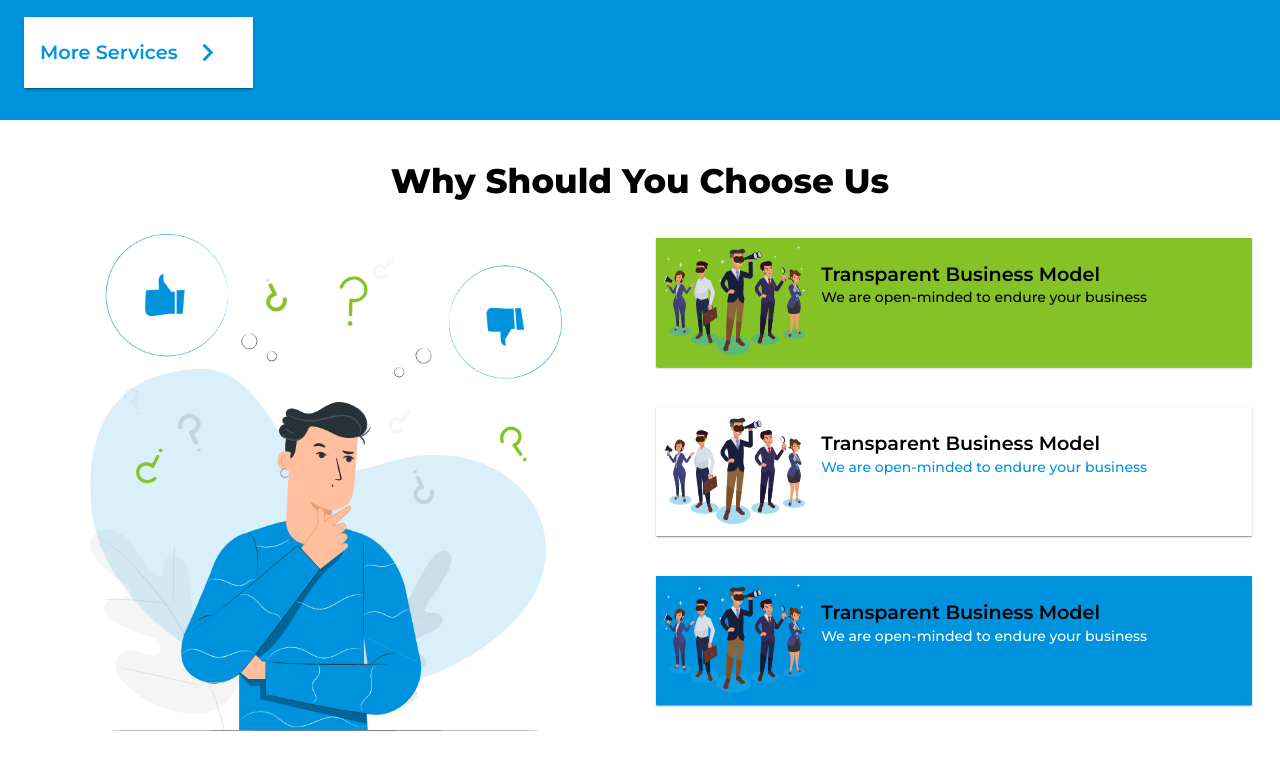
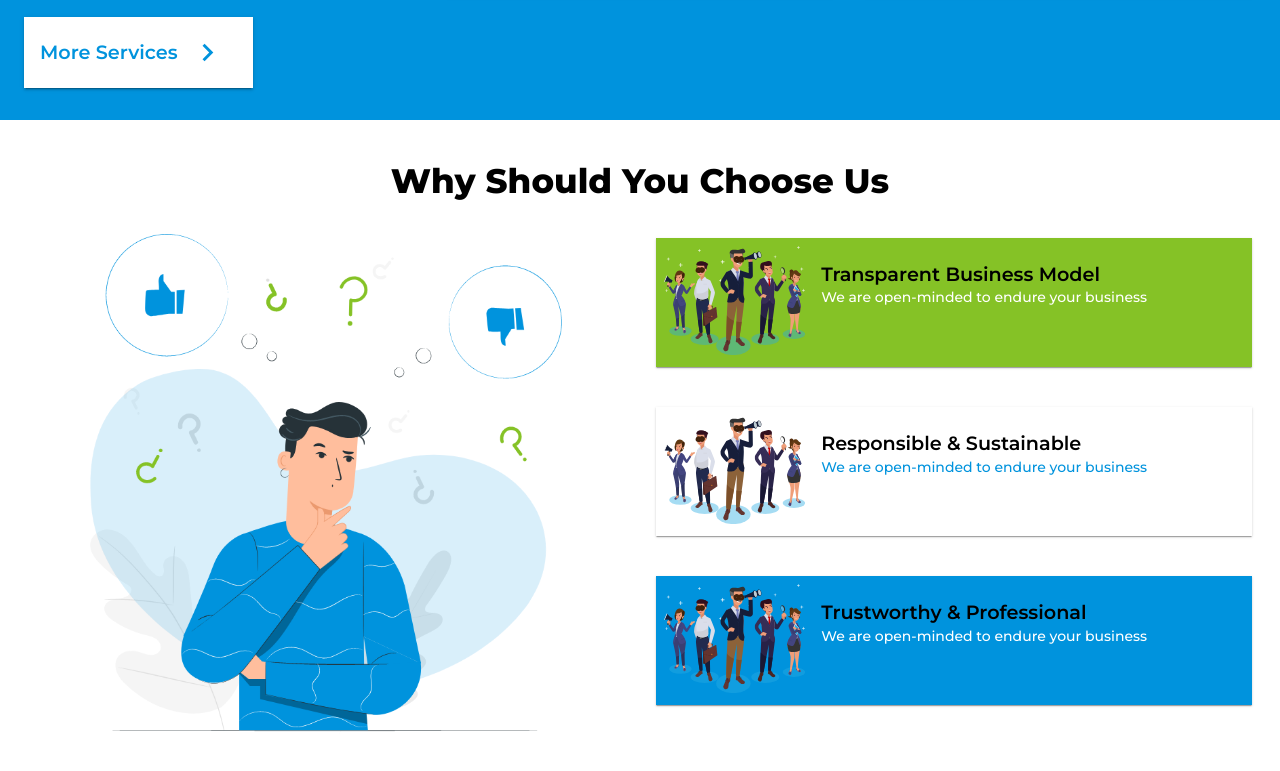
Before and after one commit to alexmurithi/sunnydalemanagement, a React (Create React App) app: page / in a window 1280 px wide. Shown: the part 1690-2461 px from the top of the page. Built offline with nearby package versions, Linux system fonts and the light colour scheme.

Commit message:
additional commit on why-choose-us section

```diff
--- a/src/Pages/LandingPage.js
+++ b/src/Pages/LandingPage.js
@@ -284,7 +284,7 @@ const WhyChooseUs =() =>{
                                             Transparent Business Model
                                         </Typography>
 
-                                        <Typography variant="subtitle2">
+                                        <Typography variant="subtitle2" style={{color:"#ffffff"}}>
                                             We are open-minded to endure your business
                                         </Typography>
                                     </CardContent>
@@ -296,8 +296,8 @@ const WhyChooseUs =() =>{
                                     </Box>
 
                                     <CardContent>
-                                        <Typography variant="h5">
-                                            Transparent Business Model
+                                        <Typography variant="h5" >
+                                            Responsible & Sustainable
                                         </Typography>
 
                                         <Typography variant="subtitle2" color="primary">
@@ -312,7 +312,7 @@ const WhyChooseUs =() =>{
 
                                     <CardContent>
                                         <Typography variant="h5">
-                                            Transparent Business Model
+                                            Trustworthy & Professional
                                         </Typography>
 
                                         <Typography variant="subtitle2" style={{color:"#ffffff"}}>
```
